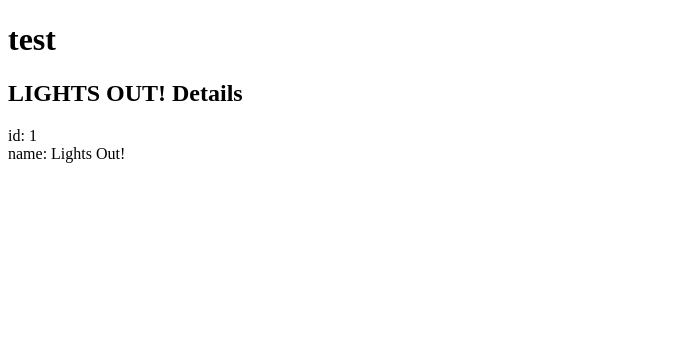
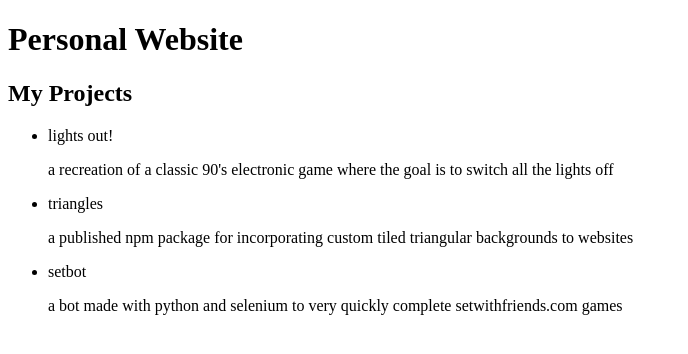
Before and after one commit to Asaqal/site, an Angular app: page / in a window 1280 px wide. Shown: the top 354 px of the page, without its empty margins (0-688 px from the left). Built offline with nearby package versions, Linux system fonts and the light colour scheme.

Commit message:
restructured project components

```diff
--- a/src/app/app.component.html
+++ b/src/app/app.component.html
@@ -1,2 +1,2 @@
-<h1>test</h1>
-<app-projects></app-projects>
+<h1>Personal Website</h1>
+<app-project-overview></app-project-overview>
--- a/src/app/app.module.ts
+++ b/src/app/app.module.ts
@@ -3,11 +3,11 @@ import { BrowserModule } from '@angular/platform-browser';
 
 import { AppRoutingModule } from './app-routing.module';
 import { AppComponent } from './app.component';
-import { ProjectsComponent } from './projects/projects.component';
+import { ProjectOverviewComponent } from './project-overview/project-overview.component';
 @NgModule({
   declarations: [
     AppComponent,
-    ProjectsComponent
+    ProjectOverviewComponent
   ],
   imports: [
     BrowserModule,
--- /dev/null
+++ b/src/app/project-overview/project-overview.component.html
@@ -0,0 +1,7 @@
+<h2>My Projects</h2>
+<ul class="projects">
+    <li *ngFor="let project of projects">
+        <span class="project-name">{{project.name}}</span>
+        <p>{{project.description}}</p>
+    </li>
+</ul>
--- /dev/null
+++ b/src/app/project-overview/project-overview.component.ts
@@ -0,0 +1,17 @@
+import { Component, OnInit } from '@angular/core';
+import { PROJECTS } from './projects-list';
+
+@Component({
+  selector: 'app-project-overview',
+  templateUrl: './project-overview.component.html',
+  styleUrls: ['./project-overview.component.scss']
+})
+export class ProjectOverviewComponent implements OnInit {
+  projects = PROJECTS;
+
+  constructor() { }
+
+  ngOnInit(): void {
+  }
+
+}
--- /dev/null
+++ b/src/app/project-overview/project.ts
@@ -0,0 +1,5 @@
+export interface Project {
+  id: number;
+  name: string;
+  description: string;
+}
--- /dev/null
+++ b/src/app/project-overview/projects-list.ts
@@ -0,0 +1,19 @@
+import { Project } from './project';
+
+export const PROJECTS: Project[] = [
+  {
+    id: 1,
+    name: 'lights out!',
+    description: 'a recreation of a classic 90\'s electronic game where the goal is to switch all the lights off',
+  },
+  {
+    id: 2,
+    name: 'triangles',
+    description: 'a published npm package for incorporating custom tiled triangular backgrounds to websites',
+  },
+  {
+    id: 3,
+    name: 'setbot',
+    description: 'a bot made with python and selenium to very quickly complete setwithfriends.com games',
+  },
+];
--- a/src/app/projects/project.ts
+++ /dev/null
@@ -1,4 +0,0 @@
-export interface Project {
-    id: number;
-    name: string;
-}
--- a/src/app/projects/projects.component.html
+++ /dev/null
@@ -1,3 +0,0 @@
-<h2>{{project.name | uppercase}} Details</h2>
-<div><span>id: </span>{{project.id}}</div>
-<div><span>name: </span>{{project.name}}</div>
--- a/src/app/projects/projects.component.ts
+++ /dev/null
@@ -1,20 +0,0 @@
-import { Component, OnInit } from '@angular/core';
-import { Project } from './project';
-
-@Component({
-  selector: 'app-projects',
-  templateUrl: './projects.component.html',
-  styleUrls: ['./projects.component.scss']
-})
-export class ProjectsComponent implements OnInit {
-  project: Project = {
-    id: 1,
-    name: "Lights Out!"
-  };
-
-  constructor() { }
-
-  ngOnInit(): void {
-  }
-
-}
```
Also changed, not shown: src/app/project-overview/project-overview.component.scss (added), 1 other file (tests, documents, lock files or other folders).
